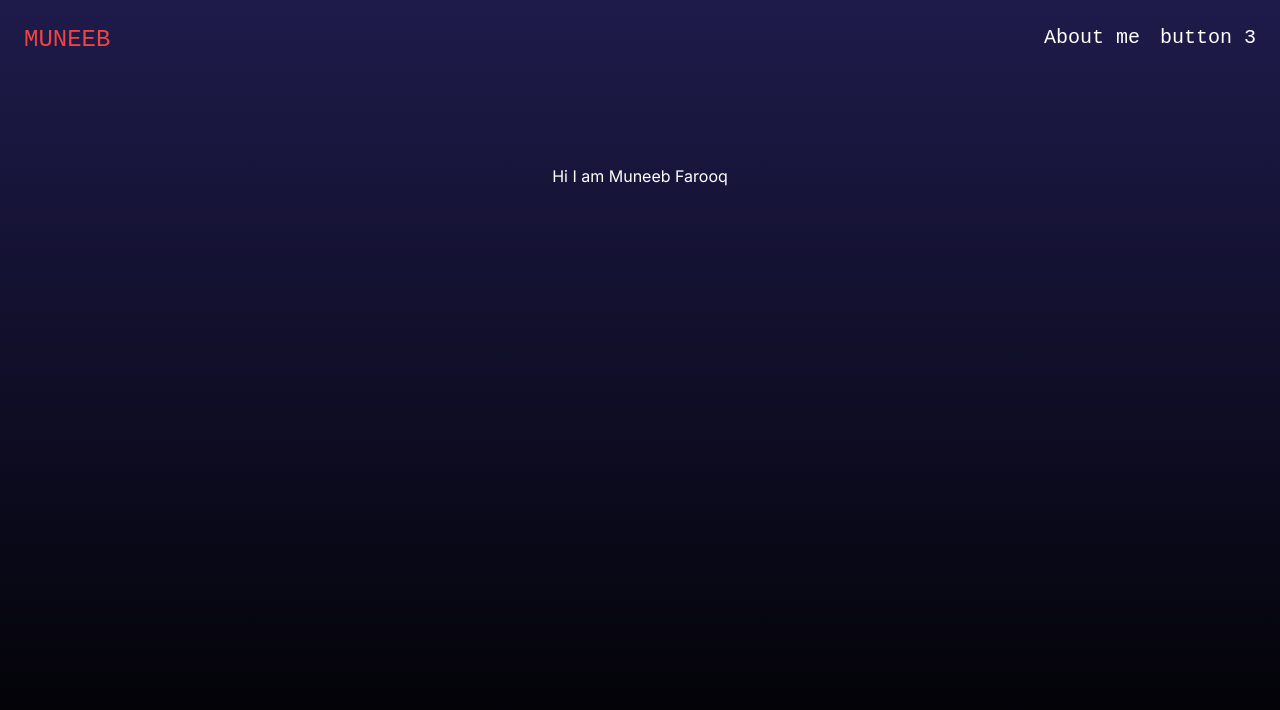
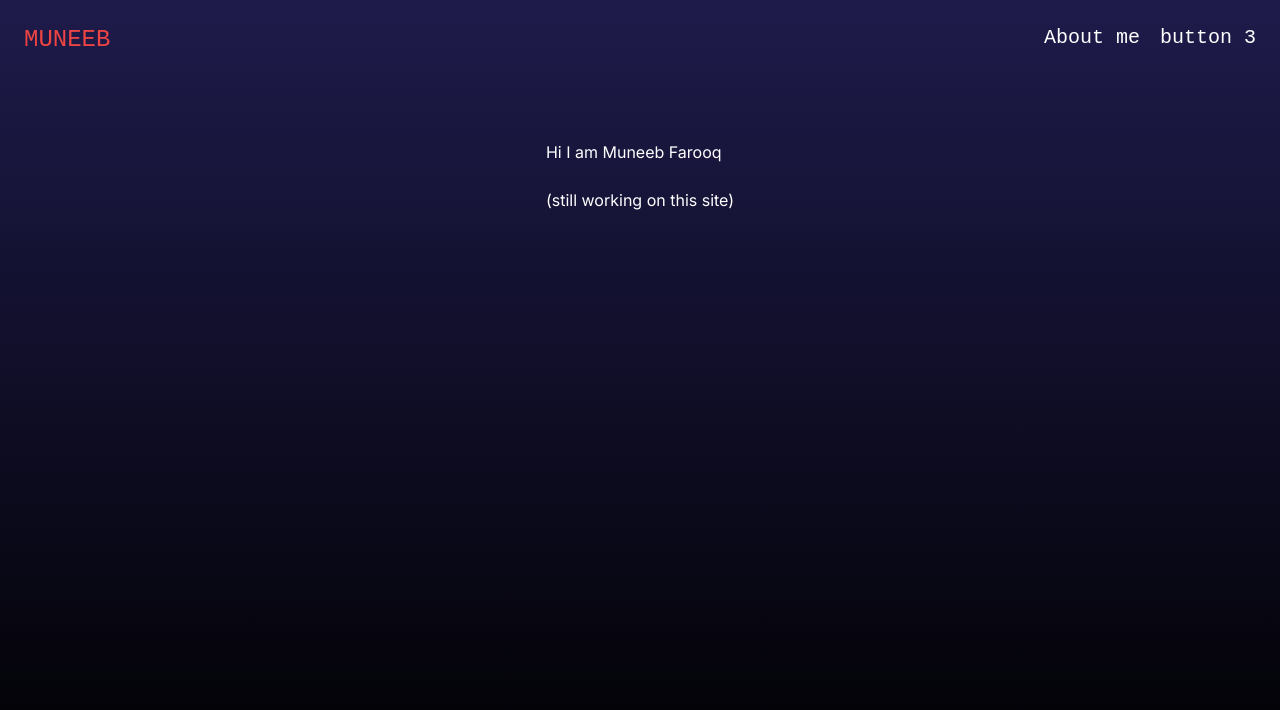
Before and after one commit to GamingSeries/my-portfolio, a Next.js app: page / in a window 1280 px wide. Shown: the top 710 px of the page. Built offline with nearby package versions, Linux system fonts and the light colour scheme.

Commit message:
still working

```diff
--- a/app/page.tsx
+++ b/app/page.tsx
@@ -8,6 +8,9 @@ const HomePage: React.FC = () => {
       <div className='place-content-center grid h-48'>
         <section className='text-white'>
           Hi I am Muneeb Farooq
+          <br />
+          <br />
+          (still working on this site)
         </section>
       </div>
       <div className='box-border bg-white mr-4'>
```
